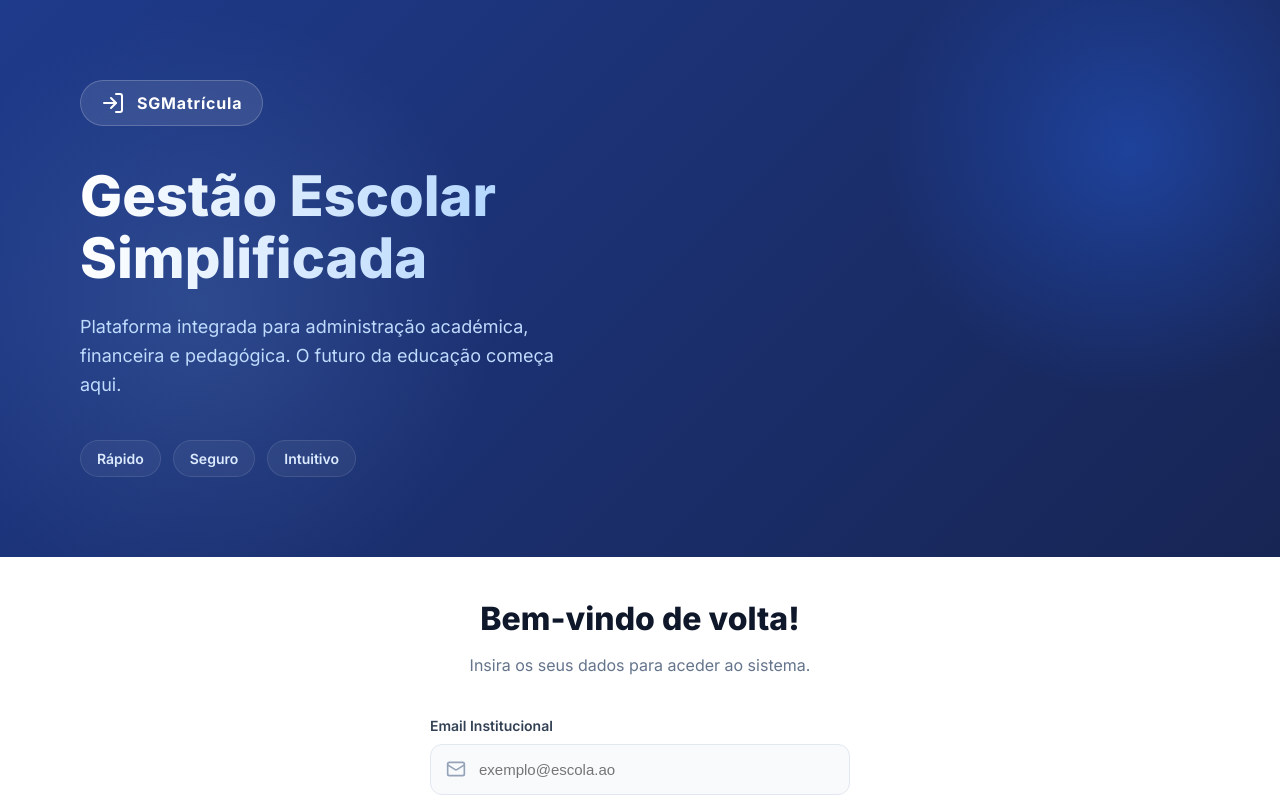
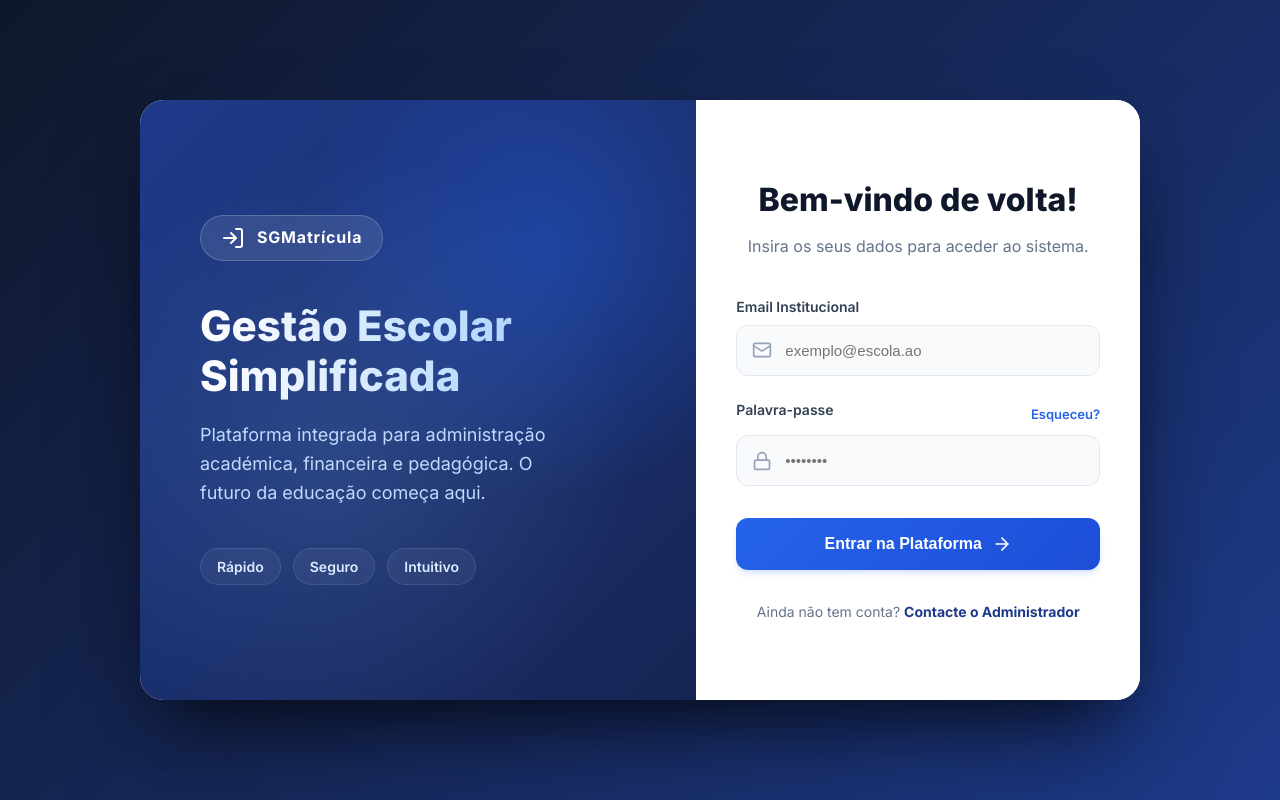
Before and after one commit to aguinaldoarnaldo/Projeto_fim_curso, a React (Vite) app in the folder frontend/: page /login in a window 1280 px wide. Shown: the top 800 px of the page. Built offline with nearby package versions, Linux system fonts and the light colour scheme.

Commit message:
Update Login page styles

```diff
--- a/frontend/src/pages/Login/Login.css
+++ b/frontend/src/pages/Login/Login.css
@@ -1,21 +1,41 @@
 /* Login.css - Premium Design */
-.login-container {
+.login-page-container {
     height: 100vh;
     width: 100vw;
     display: flex;
+    align-items: center;
+    justify-content: center;
+    padding: 20px;
+    background: #0f172a; /* Dark background for page */
+    background: linear-gradient(135deg, #0f172a 0%, #1e3a8a 100%);
     font-family: 'Inter', sans-serif;
     overflow: hidden;
 }
 
+/* The Central Card */
+.login-main-card {
+    display: flex;
+    width: 100%;
+    max-width: 1000px;
+    height: 600px;
+    background: white;
+    border-radius: 24px;
+    overflow: hidden;
+    box-shadow: 0 50px 100px -20px rgba(0, 0, 0, 0.5),
+                0 30px 60px -30px rgba(0, 0, 0, 0.6);
+    position: relative;
+    z-index: 10;
+}
+
 /* --- Left Side: Decorative --- */
 .login-decoration {
-    flex: 1;
+    flex: 1.2; /* Give slightly more space to decoration if desired, or 1 */
     background: linear-gradient(135deg, #1e3a8a 0%, #172554 100%);
     position: relative;
     display: flex;
     flex-direction: column;
     justify-content: center;
-    padding: 80px;
+    padding: 60px;
     color: white;
     overflow: hidden;
 }
@@ -41,10 +61,10 @@
 }
 
 .decoration-content h1 {
-    font-size: 56px;
-    line-height: 1.1;
+    font-size: 42px; /* Reduced from 56px */
+    line-height: 1.2;
     font-weight: 800;
-    margin-bottom: 24px;
+    margin-bottom: 20px;
     background: linear-gradient(to right, #fff, #93c5fd);
     -webkit-background-clip: text;
     -webkit-text-fill-color: transparent;
```
